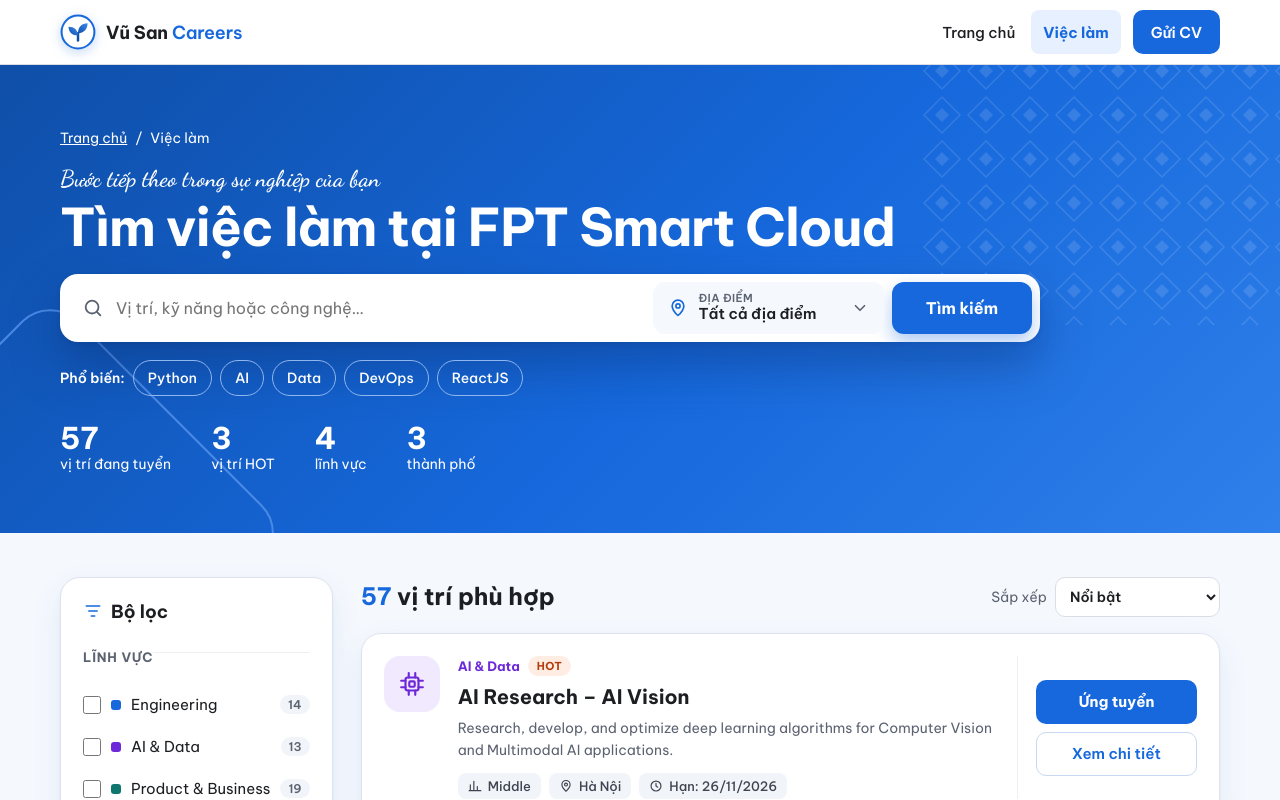
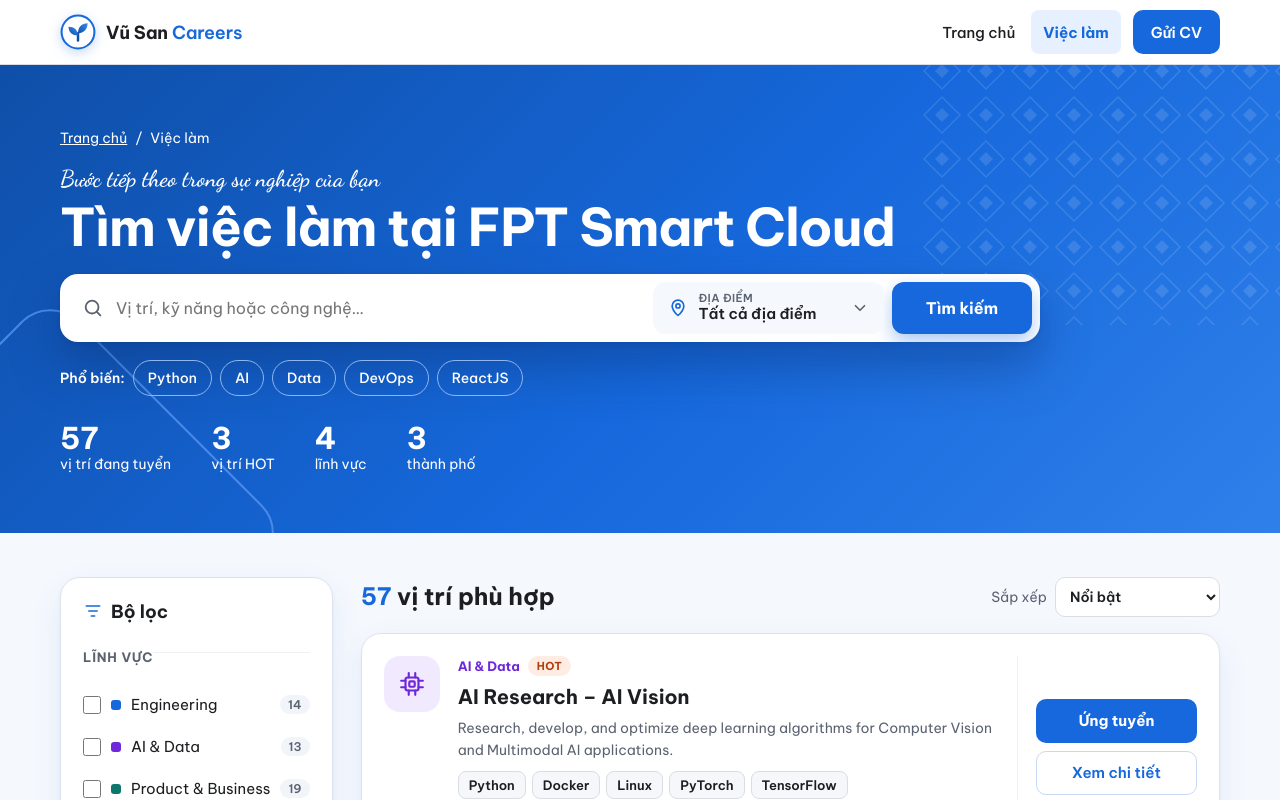
Before and after one commit to GiangtVu/vu-san-career, a React (Vite) app: page /viec-lam in a window 1280 px wide. Shown: the top 800 px of the page. Built offline with nearby package versions, Linux system fonts and the light colour scheme.

Commit message:
Refactor code structure for improved readability and maintainability

```diff
--- a/src/pages/JobList.jsx
+++ b/src/pages/JobList.jsx
@@ -12,6 +12,20 @@
 const URGENT_DAYS = 25; // deadline this close gets the "Sắp hết hạn" badge
 
 const toggleIn = (arr, v) => (arr.includes(v) ? arr.filter((x) => x !== v) : arr.concat(v));
+
+// Filters carried in the URL: ?q= keyword, ?group= field, ?skill= exact skill tag.
+function filtersFrom(params) {
+  return {
+    q: params.get('q') || '',
+    sel: {
+      groups: params.get('group') ? [params.get('group')] : [],
+      levels: [],
+      loc: '',
+      hotOnly: false,
+      skill: params.get('skill') || ''
+    }
+  };
+}
 
 function isUrgent(deadline) {
   const days = (parseDate(deadline) - new Date()) / 86400000;
@@ -80,21 +94,25 @@
   const [params] = useSearchParams();
   const resultsRef = useRef(null);
 
-  const initialQ = params.get('q') || '';
-  const [draft, setDraft] = useState(initialQ);
-  const [q, setQ] = useState(initialQ);
-  const [sel, setSel] = useState(() => ({
-    groups: params.get('group') ? [params.get('group')] : [],
-    levels: [],
-    loc: '',
-    hotOnly: false,
-    skill: params.get('skill') || '' // set by the skill tags on a job page
-  }));
+  const [draft, setDraft] = useState(() => filtersFrom(params).q);
+  const [q, setQ] = useState(() => filtersFrom(params).q);
+  const [sel, setSel] = useState(() => filtersFrom(params).sel);
   const [sort, setSort] = useState('hot');
   const [page, setPage] = useState(1);
   const [filtersOpen, setFiltersOpen] = useState(false);
 
   useEffect(() => { document.title = 'Việc làm · Vũ San Careers'; }, []);
+
+  // The page stays mounted when only the query string changes (e.g. a tag link while
+  // already on /viec-lam), so re-apply the URL's filters whenever it changes.
+  const query = params.toString();
+  useEffect(() => {
+    const f = filtersFrom(new URLSearchParams(query));
+    setDraft(f.q);
+    setQ(f.q);
+    setSel(f.sel);
+    setPage(1);
+  }, [query]);
 
   // Any filter change returns to the first page.
   const update = (patch) => { setSel((s) => ({ ...s, ...patch })); setPage(1); };
@@ -133,7 +151,7 @@
     if (resultsRef.current) resultsRef.current.scrollIntoView({ behavior: 'smooth', block: 'start' });
   };
   const goTo = (n) => { setPage(n); toResults(); };
-  // A level or place tag on a card narrows the list to it.
+  // A skill, level or place tag on a card narrows the list to it.
   const filterBy = (patch) => { update(patch); toResults(); };
 
   const active = [];
@@ -286,6 +304,21 @@
                   </div>
                   <h3><Link to={jobPath(j.id)}>{j.title}</Link></h3>
                   <p>{j.desc}</p>
+                  {j.stack.length > 0 && (
+                    <ul className="jl-card__skills" aria-label="Kỹ năng">
+                      {j.stack.map((s) => (
+                        <li key={s}>
+                          <button
+                            type="button"
+                            className="jl-card__skill"
+                            aria-pressed={sel.skill === s}
+                            onClick={() => filterBy({ skill: sel.skill === s ? '' : s })}
+                            title={'Lọc việc làm cần ' + s}
+                          >{s}</button>
+                        </li>
+                      ))}
+                    </ul>
+                  )}
                   <ul className="jl-card__meta">
                     <li>
                       <button type="button" className="jl-card__tag" onClick={() => filterBy({ levels: [j.level] })} title={'Lọc cấp bậc ' + j.level}>
--- a/src/pages/home/Contact.jsx
+++ b/src/pages/home/Contact.jsx
@@ -77,7 +77,7 @@
         <img src="/img/avatar.jpg" alt="" width="40" height="40" />
         <span className="greet__text">
           <strong>Vũ San · Talent Acquisition Business Partner</strong>
-          <span>{GREETING}</span>
+          <a className="greet__msg" href={CONTACT.zalo} target="_blank" rel="noopener noreferrer">{GREETING}</a>
         </span>
         <button type="button" className="greet__close" aria-label="Đóng lời chào" onClick={onClose}><Icon name="close" size={18} /></button>
       </div>
--- a/src/styles/home.css
+++ b/src/styles/home.css
@@ -1236,6 +1236,11 @@
   color: var(--muted);
 }
 .greet__close:hover { background: var(--bg-tint); }
+/* The whole bubble opens Zalo: its link covers the bubble, the close button sits above. */
+.greet__cta::after, .greet__msg::after { content: ''; position: absolute; inset: -1px; border-radius: 18px; } /* -1px: over the border too */
+.greet__msg::after { border-radius: 16px; }
+.greet__close { position: relative; z-index: 1; }
+.greet__msg { font-size: 14px; line-height: 1.45; color: inherit; text-decoration: none; }
 
 .greet--mobile {
   position: absolute;
--- a/src/styles/jobs.css
+++ b/src/styles/jobs.css
@@ -405,6 +405,25 @@
 /* Tag buttons sit above the card-wide title link. */
 button.jl-card__tag { position: relative; z-index: 1; transition: background-color .15s ease, color .15s ease; }
 button.jl-card__tag:hover { background: var(--blue-50); color: var(--blue); }
+
+/* Skill tags filter the list to posts asking for that skill. */
+.jl-card__skills { list-style: none; margin: 2px 0 0; padding: 0; display: flex; flex-wrap: wrap; gap: 6px; }
+.jl-card__skills li { display: flex; }
+.jl-card__skill {
+  position: relative;
+  z-index: 1;
+  min-height: 28px;
+  padding: 0 10px;
+  border-radius: 8px;
+  border: 1px solid var(--line);
+  background: #F5F7FA;
+  color: var(--ink);
+  font-size: 13px;
+  font-weight: 600;
+  transition: background-color .15s ease, border-color .15s ease, color .15s ease;
+}
+.jl-card__skill:hover { border-color: var(--blue); background: var(--blue-50); color: var(--blue); }
+.jl-card__skill[aria-pressed="true"] { border-color: var(--blue); background: var(--blue); color: #FFFFFF; }
 .jl-card__actions {
   flex: 1 1 180px;
   display: flex;
```
